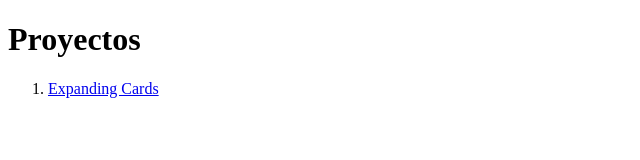
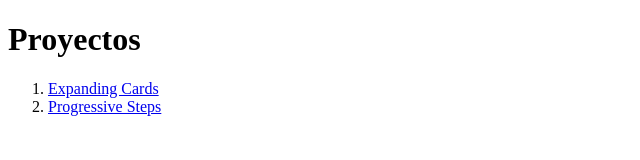
Before and after one commit to sebudea/50proyectos50dias, a plain HTML site: page index.html in a window 1280 px wide. Shown: the whole page, without its empty margins (0-640 px from the left). Drawn offline with Linux system fonts and the light colour scheme.

Commit message:
Agregando proyecto 2 a tabla con link

```diff
--- a/index.html
+++ b/index.html
@@ -12,6 +12,7 @@
         </div>
         <ol>
             <li><a href="1_ExpandingCards/index.html">Expanding Cards</a></li>
+            <li><a href="2_ProgressSteps/index.html">Progressive Steps</a></li>
         </ol>
     </div>
 </body>
```
Also changed, not shown: 1 other file.
